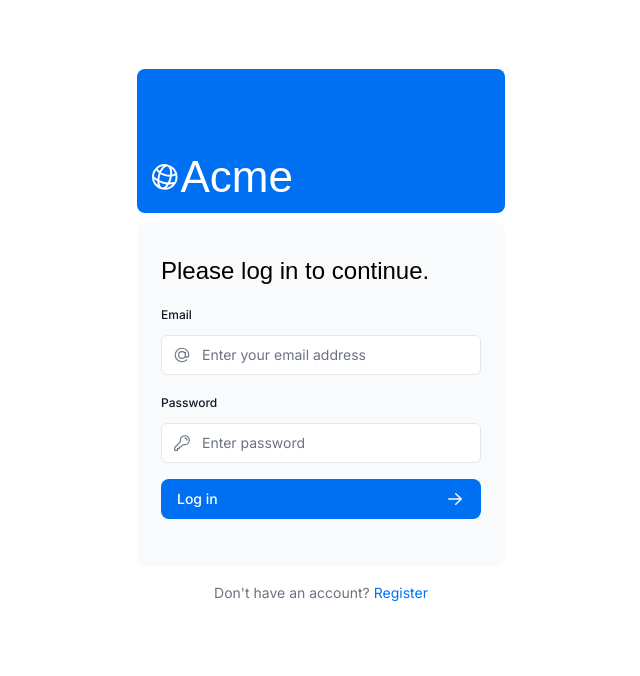
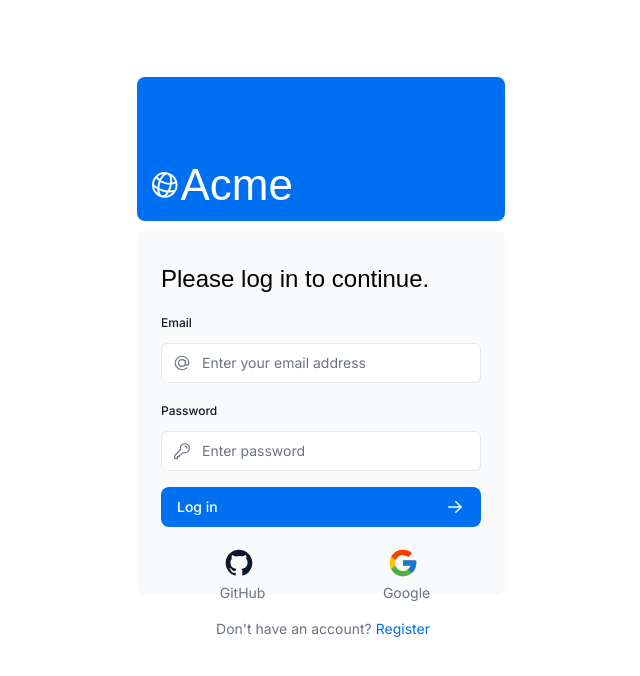
Before and after one commit to CodeFarmerier/next-dashboard, a Next.js app: page /login in a window 1280 px wide. Shown: the top 676 px of the page, without its empty margins (319-959 px from the left). Built offline with nearby package versions, Linux system fonts and the light colour scheme; a web font is replaced by a local one.

Commit message:
fix:完善第三方静态页面布局

```diff
--- a/app/ui/login-form.tsx
+++ b/app/ui/login-form.tsx
@@ -62,25 +62,69 @@ export default function LoginForm() {
           </div>
           <LoginButton />
           <div
-            className="flex h-8 items-end space-x-1"
+            className="mt-5 flex h-8 flex-col  space-x-1"
             aria-live="polite"
             aria-atomic="true"
           >
+            <div className="flex cursor-pointer items-center justify-around space-x-2">
+              <div className="flex flex-col items-center justify-center space-x-2">
+                <svg
+                  viewBox="0 0 24 24"
+                  aria-hidden="true"
+                  className="h-8 w-8 fill-slate-900"
+                >
+                  <path
+                    fill-rule="evenodd"
+                    clip-rule="evenodd"
+                    d="M12 2C6.477 2 2 6.463 2 11.97c0 4.404 2.865 8.14 6.839 9.458.5.092.682-.216.682-.48 0-.236-.008-.864-.013-1.695-2.782.602-3.369-1.337-3.369-1.337-.454-1.151-1.11-1.458-1.11-1.458-.908-.618.069-.606.069-.606 1.003.07 1.531 1.027 1.531 1.027.892 1.524 2.341 1.084 2.91.828.092-.643.35-1.083.636-1.332-2.22-.251-4.555-1.107-4.555-4.927 0-1.088.39-1.979 1.029-2.675-.103-.252-.446-1.266.098-2.638 0 0 .84-.268 2.75 1.022A9.607 9.607 0 0 1 12 6.82c.85.004 1.705.114 2.504.336 1.909-1.29 2.747-1.022 2.747-1.022.546 1.372.202 2.386.1 2.638.64.696 1.028 1.587 1.028 2.675 0 3.83-2.339 4.673-4.566 4.92.359.307.678.915.678 1.846 0 1.332-.012 2.407-.012 2.734 0 .267.18.577.688.48 3.97-1.32 6.833-5.054 6.833-9.458C22 6.463 17.522 2 12 2Z"
+                  ></path>
+                </svg>
+                <p className="mt-1 text-sm text-gray-500">GitHub</p>
+              </div>
+              <div className="flex flex-col items-center justify-center space-x-2">
+                <svg
+                  xmlns="http://www.w3.org/2000/svg"
+                  x="0px"
+                  y="0px"
+                  className="h-8 w-8"
+                  viewBox="0 0 48 48"
+                >
+                  <path
+                    fill="#FFC107"
+                    d="M43.611,20.083H42V20H24v8h11.303c-1.649,4.657-6.08,8-11.303,8c-6.627,0-12-5.373-12-12c0-6.627,5.373-12,12-12c3.059,0,5.842,1.154,7.961,3.039l5.657-5.657C34.046,6.053,29.268,4,24,4C12.955,4,4,12.955,4,24c0,11.045,8.955,20,20,20c11.045,0,20-8.955,20-20C44,22.659,43.862,21.35,43.611,20.083z"
+                  ></path>
+                  <path
+                    fill="#FF3D00"
+                    d="M6.306,14.691l6.571,4.819C14.655,15.108,18.961,12,24,12c3.059,0,5.842,1.154,7.961,3.039l5.657-5.657C34.046,6.053,29.268,4,24,4C16.318,4,9.656,8.337,6.306,14.691z"
+                  ></path>
+                  <path
+                    fill="#4CAF50"
+                    d="M24,44c5.166,0,9.86-1.977,13.409-5.192l-6.19-5.238C29.211,35.091,26.715,36,24,36c-5.202,0-9.619-3.317-11.283-7.946l-6.522,5.025C9.505,39.556,16.227,44,24,44z"
+                  ></path>
+                  <path
+                    fill="#1976D2"
+                    d="M43.611,20.083H42V20H24v8h11.303c-0.792,2.237-2.231,4.166-4.087,5.571c0.001-0.001,0.002-0.001,0.003-0.002l6.19,5.238C36.971,39.205,44,34,44,24C44,22.659,43.862,21.35,43.611,20.083z"
+                  ></path>
+                </svg>
+                <p className="mt-1 text-sm text-gray-500">Google</p>
+              </div>
+            </div>
+
             {errorMessage && (
-              <>
+              <div className="flex items-center space-x-2">
                 <ExclamationCircleIcon className="h-5 w-5 text-red-500" />
                 <p className="text-sm text-red-500">{errorMessage}</p>
-              </>
+              </div>
             )}
+            <div className="mt-4 text-center text-sm text-gray-500">
+              Don&#39;t have an account?{' '}
+              <Link href="/register" className="text-blue-500 hover:underline">
+                Register
+              </Link>
+            </div>
           </div>
         </div>
       </form>
-      <div className="mt-4 text-center text-sm text-gray-500">
-        Don&#39;t have an account?{' '}
-        <Link href="/register" className="text-blue-500 hover:underline">
-          Register
-        </Link>
-      </div>
     </div>
   );
 }
```
